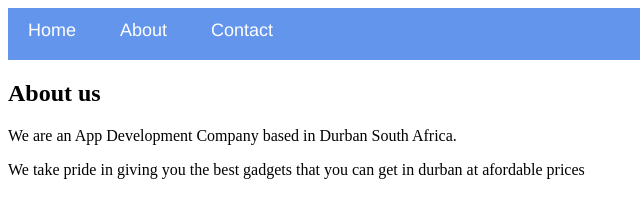
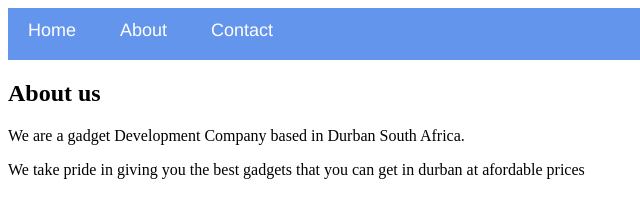
Before and after one commit to Esihle18/Module-1-Assessment-6, a plain HTML site: page Computerkid web/About.html in a window 1280 px wide. Shown: the full height of the page, 0-640 px from the left. Drawn offline with Linux system fonts and the light colour scheme.

Commit message:
Update About.html

```diff
--- a/Computerkid web/About.html
+++ b/Computerkid web/About.html
@@ -10,7 +10,7 @@
             <a href="contact.html">Contact</a>
         </div>
         <h2>About us</h2>
-        <p>We are an App Development Company based in Durban South Africa.</p>
+        <p>We are a gadget Development Company based in Durban South Africa.</p>
         <p>We take pride in giving you the best gadgets that you can get in durban at afordable prices</p>
     </body>
 </html>
```
